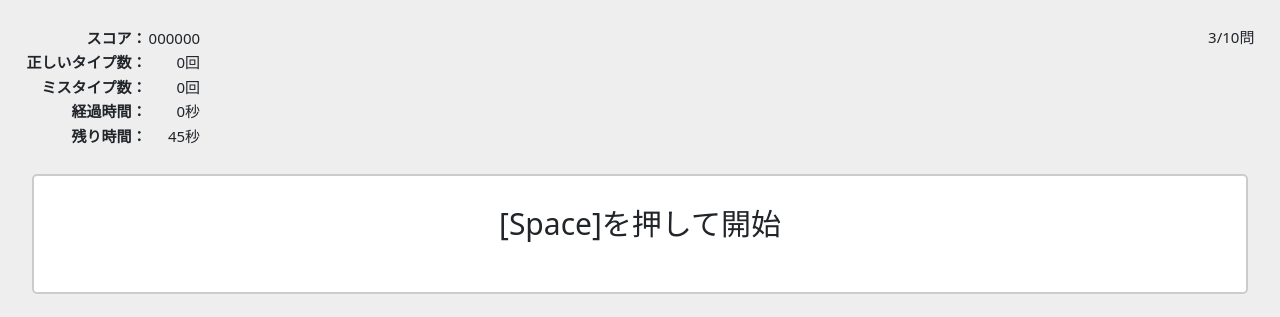
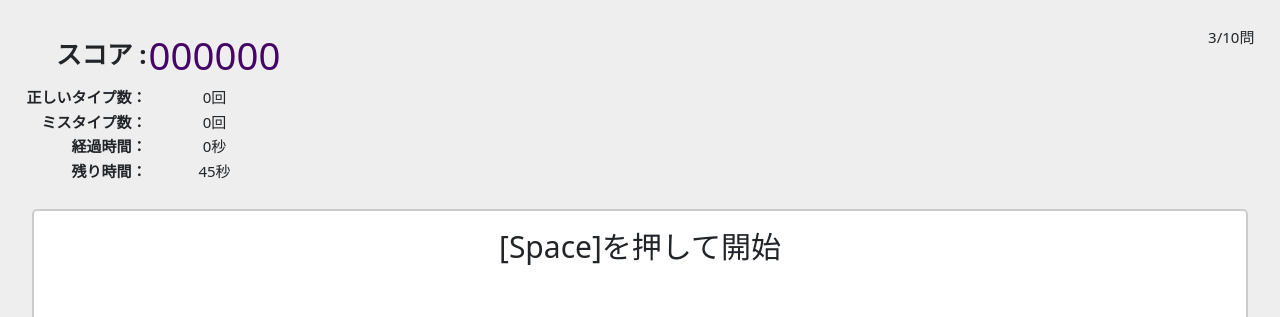
Before and after one commit to ut-code/typing-game, a React (Vite) app in the folder frontend/: page /basic in a window 1280 px wide. Shown: the top 317 px of the page. Built offline with nearby package versions, Linux system fonts and the light colour scheme; no server answers.

Commit message:
入力した文字の色変更

```diff
--- a/frontend/src/pages/Basic/Basic.tsx
+++ b/frontend/src/pages/Basic/Basic.tsx
@@ -22,7 +22,7 @@ export default function Basic() {
         <table id="current">
           <tbody>
             <tr>
-              <th>スコア：</th>
+              <th id="scoreTitle">スコア :</th>
               <td id="score">000000</td>
             </tr>
             <tr>
@@ -48,8 +48,9 @@ export default function Basic() {
       <div id="elements">
         <div id="answer">
           {/* <p id="mondai">問題</p> */}
-          <p id="question">[Space]を押して開始</p>
-          <p id="your-answer"></p>
+          <span id="answered"></span>
+          <span id="question">[Space]を押して開始</span>
+          {/*<p id="your-answer"></p>*/}
         </div>
       </div>
       <Button href="/" variant="secondary">
--- a/frontend/src/pages/Basic/script.js
+++ b/frontend/src/pages/Basic/script.js
@@ -28,7 +28,7 @@ export default async function script() {
 
   // scoreを計算する関数
   function calcScore(timeLeft, correct, miss) {
-    return timeLeft * Math.floor((correct / (miss + correct + 1)) * 100);
+    return timeLeft * Math.floor(correct ** 2 / (miss + correct + 1));
   }
 
   async function results(timeLeft, time, correct, miss) {
@@ -119,7 +119,12 @@ export default async function script() {
       //   // clearInterval(timerId);
       //   results(timeLimit - time, time, correct, miss);
       // }
-      document.getElementById("question").textContent = questions[word_num];
+
+      document.getElementById("answered").textContent = questions[
+        word_num
+      ].slice(0, cnt);
+      document.getElementById("question").textContent =
+        questions[word_num].slice(cnt);
       document.getElementById("your-answer").textContent = answer;
       document.getElementById("miss").textContent = miss + "回";
       document.getElementById("correct").textContent = correct + "回";
--- a/frontend/src/pages/Basic/style.css
+++ b/frontend/src/pages/Basic/style.css
@@ -17,6 +17,10 @@ body {
 #mondai {
   font-size: 25px;
   margin: 1vw auto;
+}
+#answered {
+  font-size: 30px;
+  color: rgb(208, 205, 214);
 }
 #question {
   width: 70vw;
@@ -44,7 +48,7 @@ thead th {
   text-align: right;
 }
 #current td {
-  text-align: right;
+  text-align: center;
   width: 3vw;
 }
 #content {
@@ -58,6 +62,13 @@ thead th {
   font-size: 15px;
   text-align: right;
 }
+#scoreTitle {
+  font-size: 2vw;
+}
+#score {
+  font-size: 3vw;
+  color: rgb(68, 5, 102);
+}
 footer {
   font-size: 13px;
   padding: 2vw;
```
